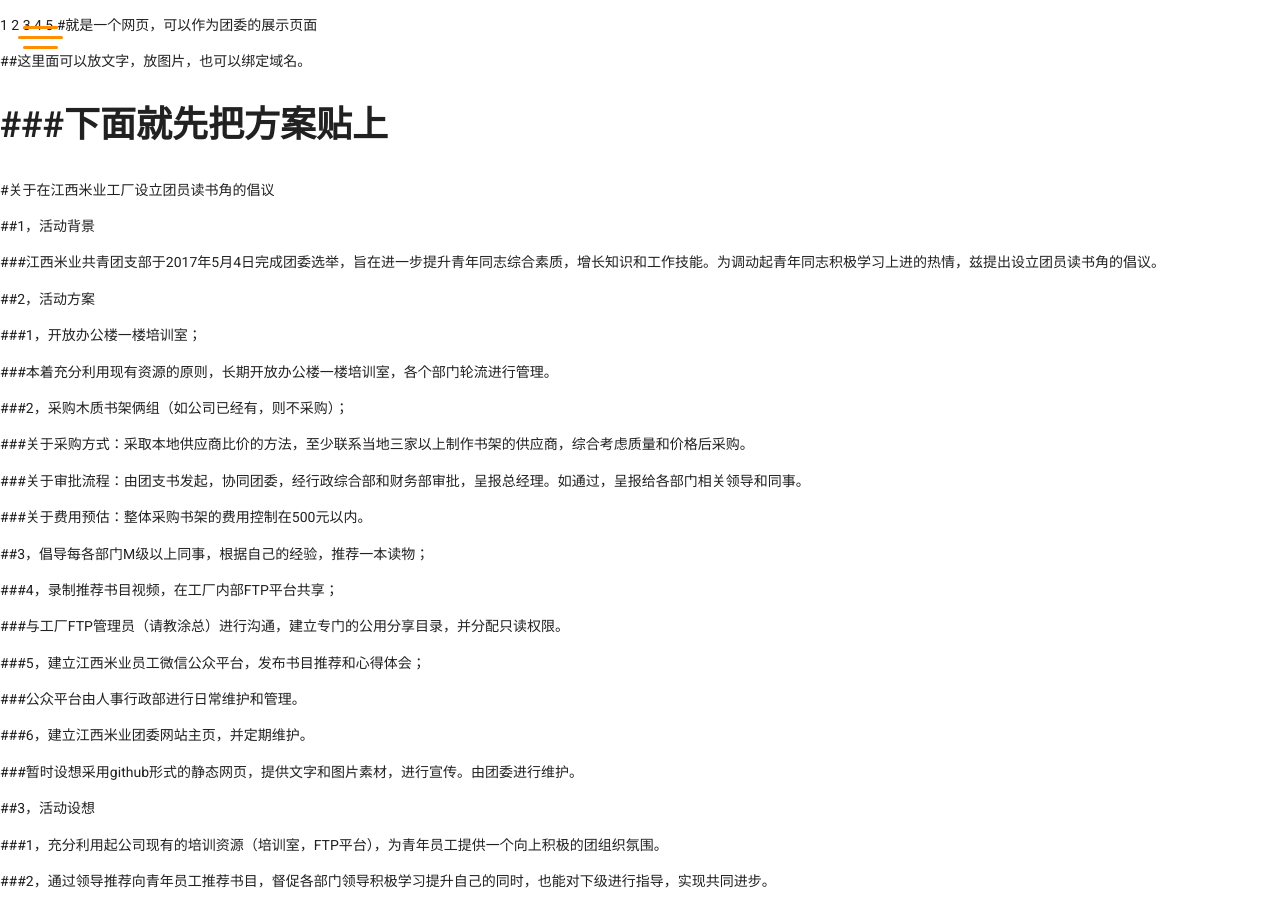
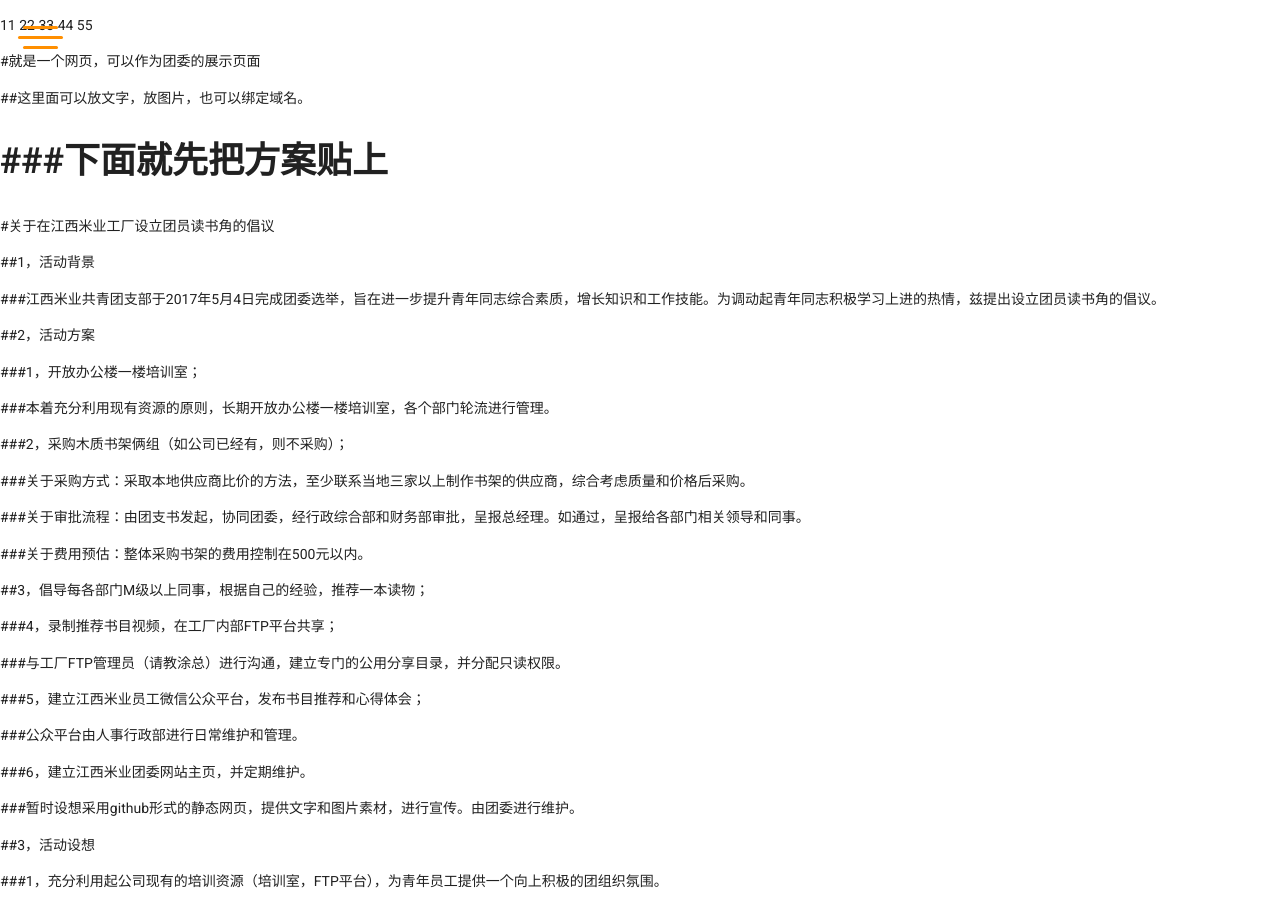
Before and after one commit to tuanwei/tuanwei.github.com, a Jekyll site: the page built from index.md, in a window 1280 px wide and 900 px high. Built offline with Jekyll 4.4.1, drawn with Linux system fonts in a browser that asks for light colours; nearby versions of some CDN libraries; our own code applies the rules of GitHub Pages for plain Markdown files.

Commit message:
Update index.md

```diff
--- a/index.md
+++ b/index.md
@@ -1,8 +1,11 @@
-1
-2
-3
-4
-5
+11
+22
+33
+44
+55
+
+
+
 #就是一个网页，可以作为团委的展示页面
 
 ##这里面可以放文字，放图片，也可以绑定域名。
```
